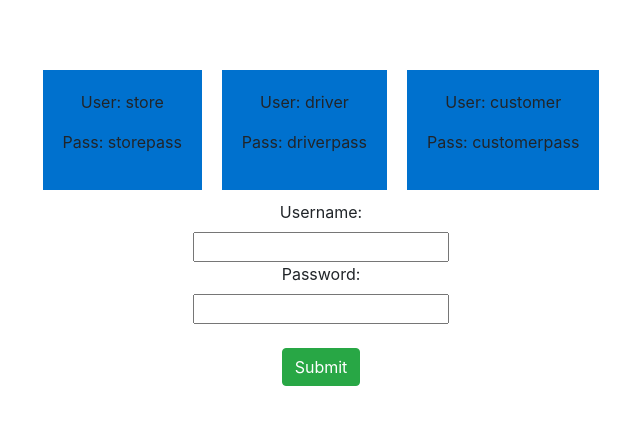
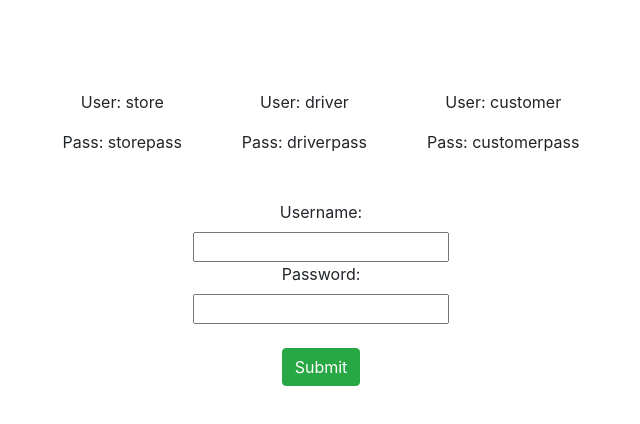
Before and after one commit to jjshackl/SeQR-DD, a plain HTML site: page index.html in a window 1280 px wide. Shown: the part 148-572 px from the top of the page, without its empty margins (319-959 px from the left). Drawn offline with nearby package versions, Linux system fonts and the light colour scheme.

Commit message:
Update style.css

```diff
--- a/style.css
+++ b/style.css
@@ -10,7 +10,6 @@ body .container {
 .info > div {
   margin: 10px;
   padding: 20px;
-  background-color: #0071CE;
 }
 
 messageBox2 {
```
